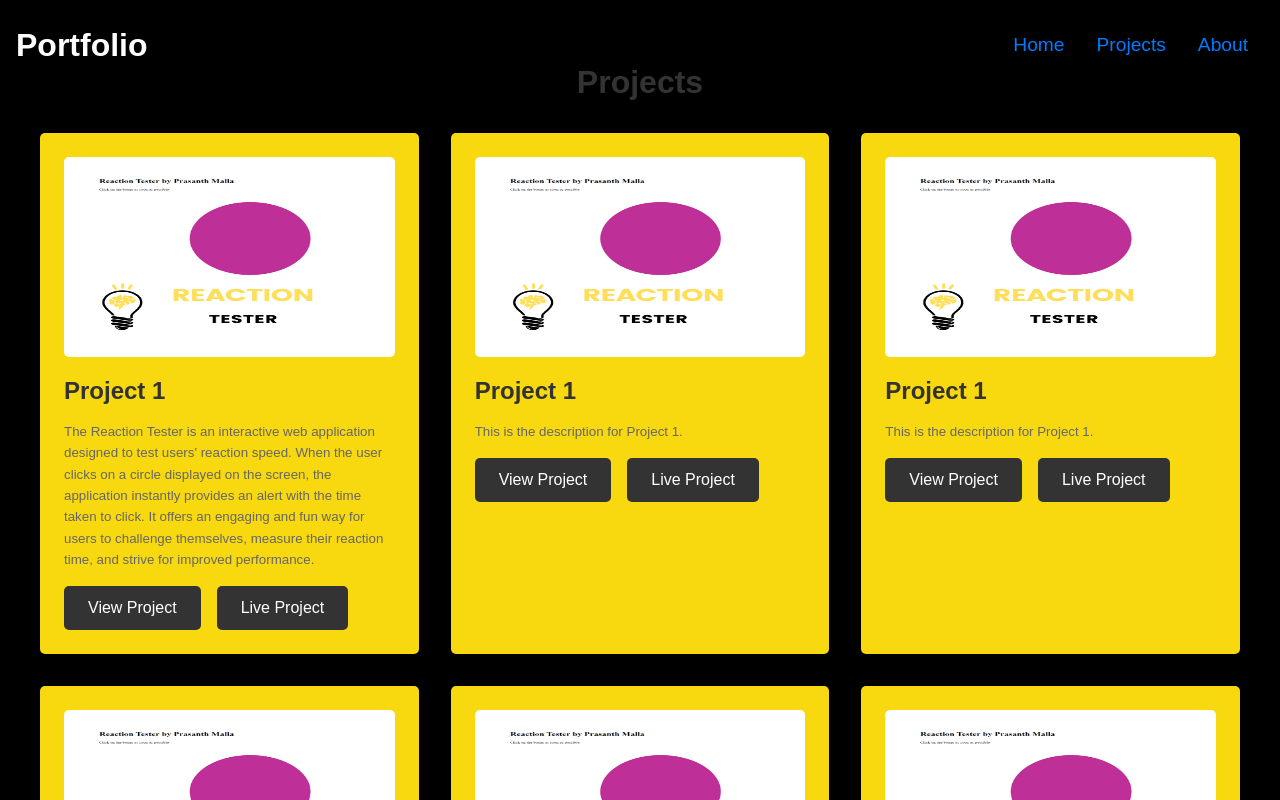
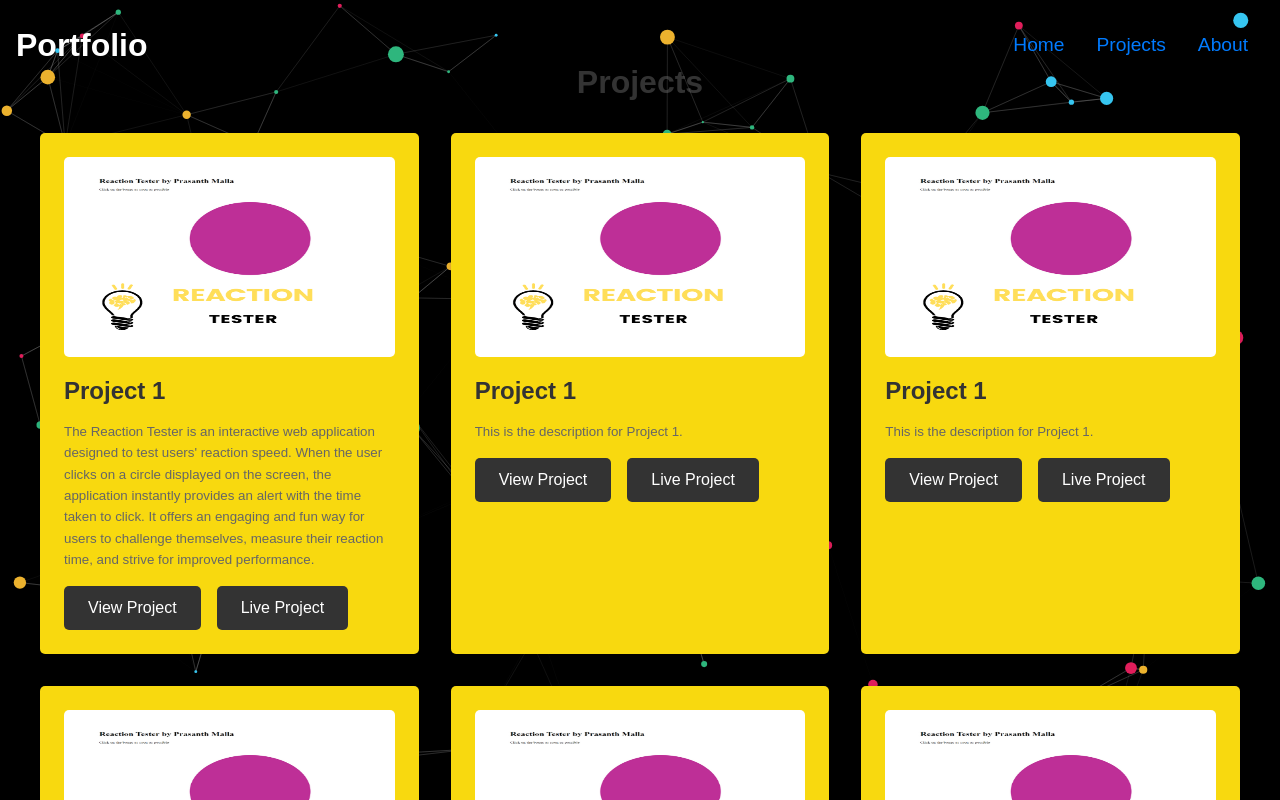
Before and after one commit to prasanthmalla77/Personal-portfolio, a React (Create React App) app: page /project in a window 1280 px wide. Shown: the top 800 px of the page. Built offline with nearby package versions, Linux system fonts and the light colour scheme.

Commit message:
background added

```diff
--- a/src/routes/Project.js
+++ b/src/routes/Project.js
@@ -3,7 +3,7 @@ import "./Project.css";
 import Navbar from "../Components/Navbar";
 import Footer from "../Components/Footer";
 import ReactionTesterImage from "../assets/ReactionTester.png"; // Import the PNG image
-
+import Background from "../Components/Background";
 const Projects = () => {
   // Sample project data, replace this with your own project details
   const projects = [
@@ -62,6 +62,8 @@ const Projects = () => {
   return (
     <div>
       <Navbar />
+      <div>
+        <Background />
         <div className="projects">
           <h2 className="section-title">Projects</h2>
           <div className="projects-container">
@@ -77,7 +79,11 @@ const Projects = () => {
                 >
                   View Project
                 </a>
-              <a href={project.Live} target="_blank" rel="noopener noreferrer">
+                <a
+                  href={project.Live}
+                  target="_blank"
+                  rel="noopener noreferrer"
+                >
                   Live Project
                 </a>
               </div>
@@ -86,6 +92,7 @@ const Projects = () => {
         </div>
         <Footer />
       </div>
+    </div>
   );
 };
 
```
Lines whose indentation alone changed are shown as unchanged.
